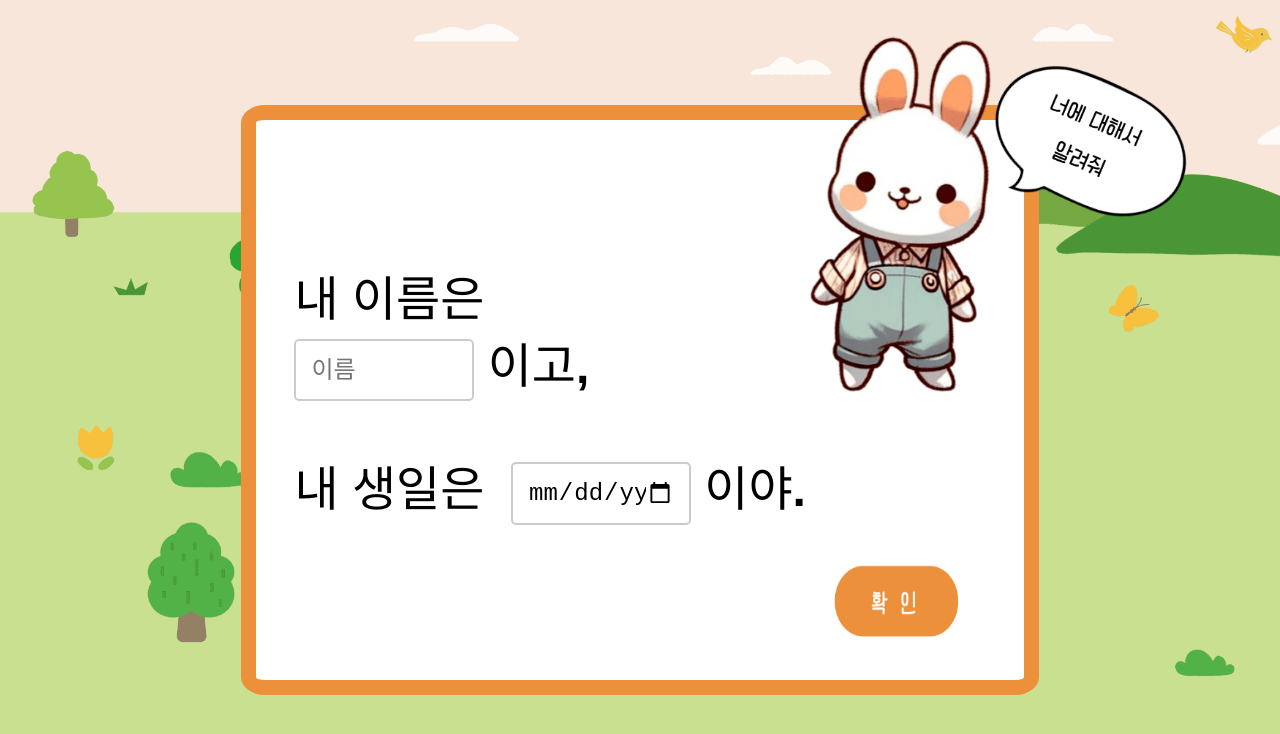
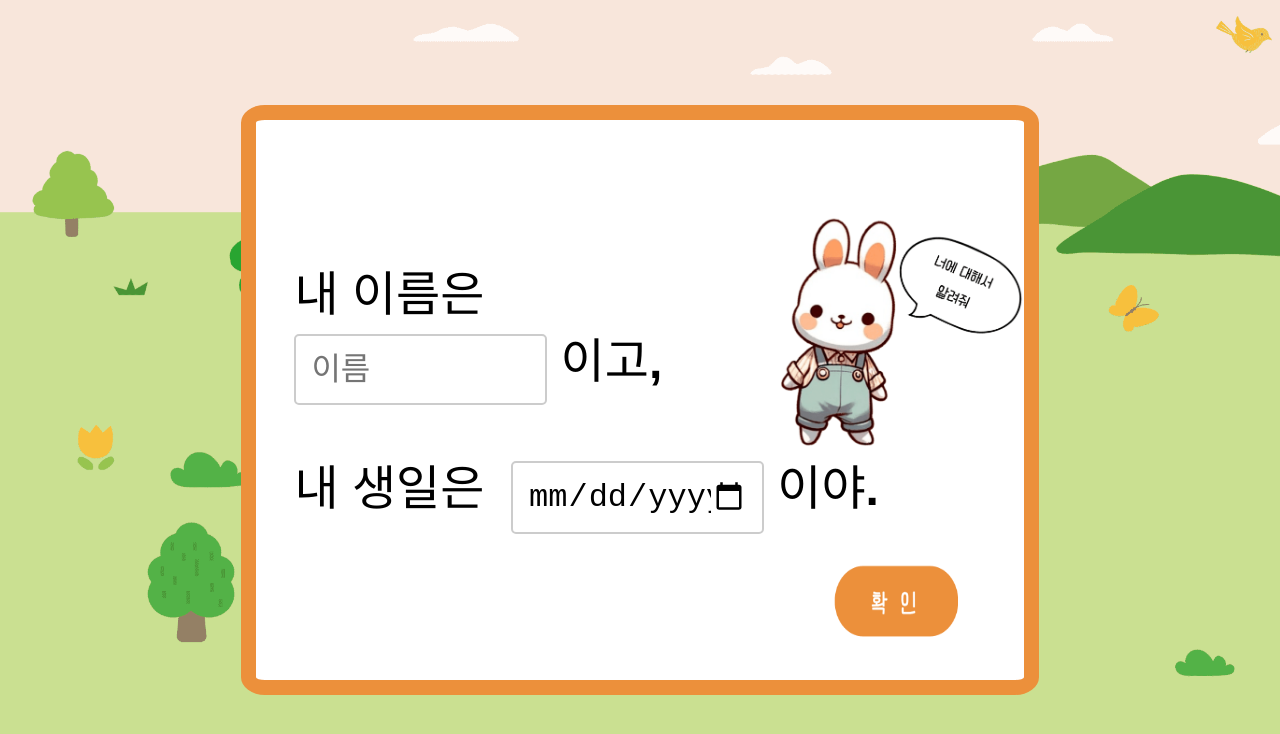
Before and after one commit to KimDohaAcc/Toby-carrot-garden, a React (Vite) app in the folder frontend/toby/: page /signplus in a window 1280 px wide. Shown: the top 734 px of the page. Built offline with nearby package versions, Linux system fonts and the light colour scheme; a web font is replaced by a local one.

Commit message:
:art: Feat: 추가정보입력창 변경

```diff
--- a/frontend/toby/package.json
+++ b/frontend/toby/package.json
@@ -16,7 +16,8 @@
     "axios": "^1.6.7",
     "date-fns": "^3.4.0",
     "react": "^18.2.0",
-    "react-datepicker": "^6.3.0",
+    "react-calendar": "^4.8.0",
+    "react-datepicker": "^6.6.0",
     "react-dom": "^18.2.0",
     "react-redux": "^9.1.0",
     "react-router-dom": "^6.22.3",
--- a/frontend/toby/src/components/modals/FailToby.tsx
+++ b/frontend/toby/src/components/modals/FailToby.tsx
@@ -12,6 +12,7 @@ const ModalBackdrop = styled.div`
   display: flex;
   justify-content: center;
   align-items: center;
+  z-index: 100;
 `;
 
 const ModalBox = styled.div`
--- a/frontend/toby/src/components/modals/SuccessToby.tsx
+++ b/frontend/toby/src/components/modals/SuccessToby.tsx
@@ -12,6 +12,7 @@ const ModalBackdrop = styled.div`
   display: flex;
   justify-content: center;
   align-items: center;
+  z-index: 100;
 `;
 
 const ModalBox = styled.div`
--- a/frontend/toby/src/components/modals/WaitToby.tsx
+++ b/frontend/toby/src/components/modals/WaitToby.tsx
@@ -12,6 +12,7 @@ const ModalBackdrop = styled.div`
   display: flex;
   justify-content: center;
   align-items: center;
+  z-index: 100;
 `;
 
 const ModalBox = styled.div`
--- a/frontend/toby/src/components/modals/passwordCheck.tsx
+++ b/frontend/toby/src/components/modals/passwordCheck.tsx
@@ -38,7 +38,7 @@ const ModalContainer = styled.div`
   background-size: 100% 100%;
   z-index: 100;
   display: grid;
-  grid-template-rows: 1.5fr 1fr 0.5fr;
+  grid-template-rows: 1fr 1fr 1fr;
   animation: ${fadeInAnimation} 0.5s ease;
   justify-content: center;
   justify-items: center;
@@ -48,7 +48,7 @@ const ModalContainer = styled.div`
 `;
 
 const ButtonGroup = styled.div`
-  margin-top: 5%;
+  margin-top: -14%;
   display: flex;
   justify-content: center;
   align-content: center;
@@ -97,13 +97,18 @@ const ConfirmButton = styled.button`
 
 const PasswordInput = styled.input`
   /* margin-top: 20px; */
-  padding: 4%;
+  padding: 7%;
   border: 1px solid #ccc;
   border-radius: 5px;
-  width: 80%;
+  width: 100%;
+
   height: auto;
   box-sizing: border-box;
   justify-content: center;
+  ::placeholder {
+    color: #888;
+    /* font-size: calc(1.5em + 1vw); */
+  }
 `;
 
 const ConstructionText = styled.h2`
@@ -114,6 +119,7 @@ const ConstructionText = styled.h2`
   overflow-wrap: break-word;
   font-size: calc(1.5em + 1vw);
   box-sizing: border-box;
+  margin-top: 30%;
 `;
 
 const ConstructionModal = ({ onClose }) => {
--- a/frontend/toby/src/pages/UserInfoForm.tsx
+++ b/frontend/toby/src/pages/UserInfoForm.tsx
@@ -15,6 +15,8 @@ const Container = styled.div`
   position: relative;
   background-size: cover;
   background-image: url("Image/common/startImage.png");
+  overflow: hidden;
+  object-fit: contain;
 `;
 
 const ConsentBorder = styled.div`
@@ -26,14 +28,18 @@ const ConsentBorder = styled.div`
   height: 70%;
   border-radius: 3%;
   background-color: white;
+  overflow: hidden;
+  object-fit: contain;
 `;
 
 const InputInline = styled.input`
   padding: 15px 15px;
   vertical-align: top;
-  width: calc(20%);
-  font-size: 3vh;
+  width: calc(30%);
+  font-size: 4vh;
   border-radius: 5px;
+  overflow: hidden;
+  object-fit: contain;
   border: 2px solid #ccc;
   &:focus {
     outline: none;
@@ -48,6 +54,8 @@ const PasswordInputInline = styled.input`
   margin-bottom: 10px;
   align-self: center;
   font-size: 2.5vh;
+  overflow: hidden;
+  object-fit: contain;
   border-radius: 5px;
   border: 2px solid #ccc;
   &:focus {
@@ -61,27 +69,35 @@ const PasswordContainer = styled.div`
   margin-left: 7%;
   margin-right: 150px;
   margin-top: 20px;
+  overflow: hidden;
+  object-fit: contain;
 `;
 
 const TextContainer = styled.div`
   display: inline;
   flex-flow: wrap column;
   margin-left: 5%;
+  overflow: hidden;
+  object-fit: contain;
   line-height: 7vh;
+`;
+const SubText = styled.span`
+  font-size: 3vh;
+  text-align: left;
+  color: red;
 `;
 
 const Text = styled.span`
+  overflow: hidden;
+  object-fit: contain;
   font-size: 6vh;
-  text-align: left;
-`;
-
-const SubText = styled.span`
-  font-size: 3vh;
   text-align: left;
 `;
 
 const Button = styled.button`
   position: absolute;
+  overflow: hidden;
+  object-fit: contain;
   bottom: 20%;
   right: 25%;
   background-color: transparent;
@@ -98,15 +114,18 @@ const Button = styled.button`
 `;
 
 const RabbitImage1 = styled.img`
-  height: 50%;
+  height: auto;
   position: absolute;
-  top: 1%;
-  right: 7%;
+  top: 25%;
+  right: 20%;
+  width: 20%;
 `;
 
 const SignupClearButton = styled.div`
   position: absolute;
   bottom: 20%;
+  overflow: hidden;
+  object-fit: contain;
   right: 25%;
   background-image: url("Image/button/signupClearButton.png");
   background-size: 100% 100%;
@@ -126,6 +145,7 @@ function UserInfoForm() {
   const [confirmPassword, setConfirmPassword] = useState("");
   const [name, setName] = useState("");
   const [birthday, setBirthday] = useState("");
+  const [passwordError, setPasswordError] = useState("");
   const navigate = useNavigate();
   const today = new Date().toISOString().split("T")[0];
 
@@ -138,24 +158,34 @@ function UserInfoForm() {
       return;
     }
 
-    if (step === 2 && password !== confirmPassword) {
-      alert("비밀번호가 일치하지 않습니다.");
+    if (step === 2 && (password.length !== 4 || isNaN(password))) {
+      setPasswordError("비밀번호는 숫자 4자리여야 합니다.");
       return;
+    } else {
+      setPasswordError("");
+      if (password !== confirmPassword) {
+        alert("비밀번호가 일치하지 않습니다.");
+        return;
+      }
     }
-
-    // 비밀번호 일치 검사 통과 후 다음 단계로
     if (step === 2) {
       handleSubmit();
     } else {
       setStep(step + 1);
     }
   };
+
   const handleSubmit = async () => {
+    if (password.length !== 4 || isNaN(password)) {
+      setPasswordError("비밀번호는 숫자 4자리여야 합니다.");
+      return;
+    } else {
+      setPasswordError("");
+    }
     try {
-      // 요청 전송 전 데이터를 콘솔에 출력
       const requestData = {
         name,
-        birthDate: birthday, // birthday를 birthDate로 변경
+        birthDate: birthday,
         parentPassword: password,
       };
       console.log("보내기 전 요청 데이터:", requestData);
@@ -188,8 +218,8 @@ function UserInfoForm() {
               type="date"
               value={birthday}
               onChange={(e) => setBirthday(e.target.value)}
-              min={minDate} // 최소 날짜 설정
-              max={maxDate} // 최대 날짜 설정
+              min={minDate}
+              max={maxDate}
             />
             <Text> 이야.</Text>
             <Button onClick={handleNextStep} />
@@ -204,15 +234,27 @@ function UserInfoForm() {
             <br />
             <PasswordInputInline
               type="password"
-              placeholder="비밀번호"
+              placeholder="비밀번호 (숫자 4자리)"
+              maxLength="4"
               value={password}
-              onChange={(e) => setPassword(e.target.value)}
+              onChange={(e) => {
+                const val = e.target.value;
+                if (!isNaN(val)) {
+                  setPassword(val);
+                }
+              }}
             />
             <PasswordInputInline
               type="password"
-              placeholder="비밀번호 확인"
+              placeholder="비밀번호 확인 (숫자 4자리)"
+              maxLength="4"
               value={confirmPassword}
-              onChange={(e) => setConfirmPassword(e.target.value)}
+              onChange={(e) => {
+                const val = e.target.value;
+                if (!isNaN(val)) {
+                  setConfirmPassword(val);
+                }
+              }}
             />
             <SignupClearButton onClick={handleSubmit} />
           </PasswordContainer>
```
Also changed, not shown: 1 other file (tests, documents, lock files or other folders).
